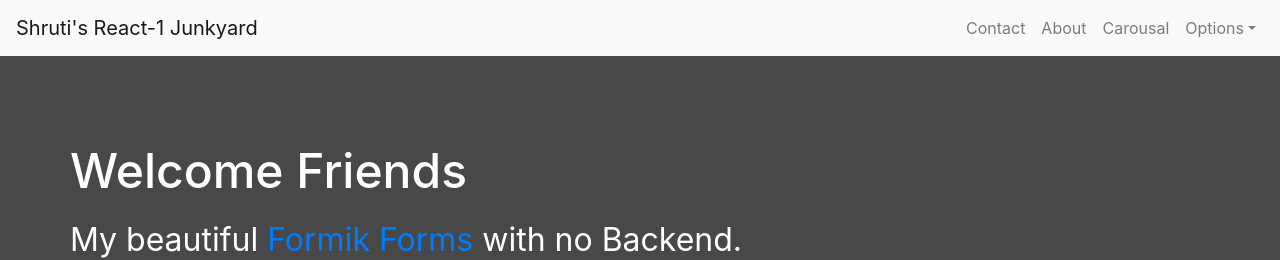
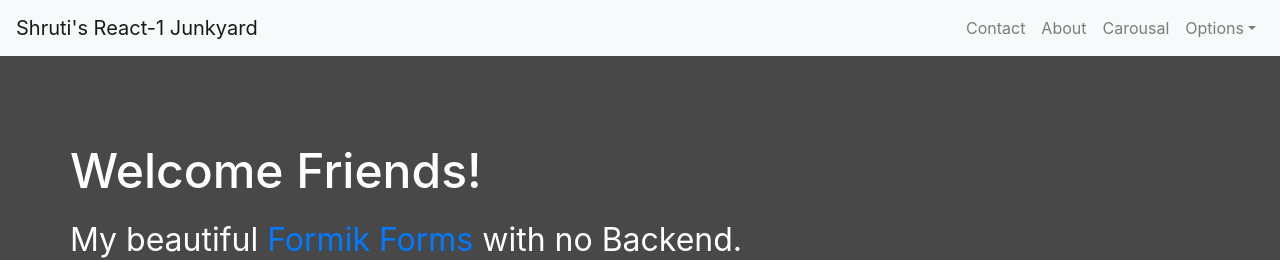
Before and after one commit to ShrutiMalik123/login-form, a React (Create React App) app: page / in a window 1280 px wide. Shown: the top 260 px of the page. Built offline with nearby package versions, Linux system fonts and the light colour scheme.

Commit message:
2nd lovely image for carousel

```diff
--- a/src/components/Dashboard.js
+++ b/src/components/Dashboard.js
@@ -7,7 +7,7 @@ const Dashboard = () => {
         <MainContainer>
         <header>
 
-            <h1>Welcome Friends</h1>
+            <h1>Welcome Friends!</h1>
         </header>
         <p> My beautiful <Link to='/UserForm'>Formik Forms</Link> with no Backend.</p>
         <p> React Components and component state <a href="https://gallant-nobel-3285bc.netlify.com/">American Football Scorecard.</a> </p>
```
Also changed, not shown: src/components/Carousal.js (+1 -1 lines), public/martin-XZSJNlwlBBA-unsplash.jpg (added).
